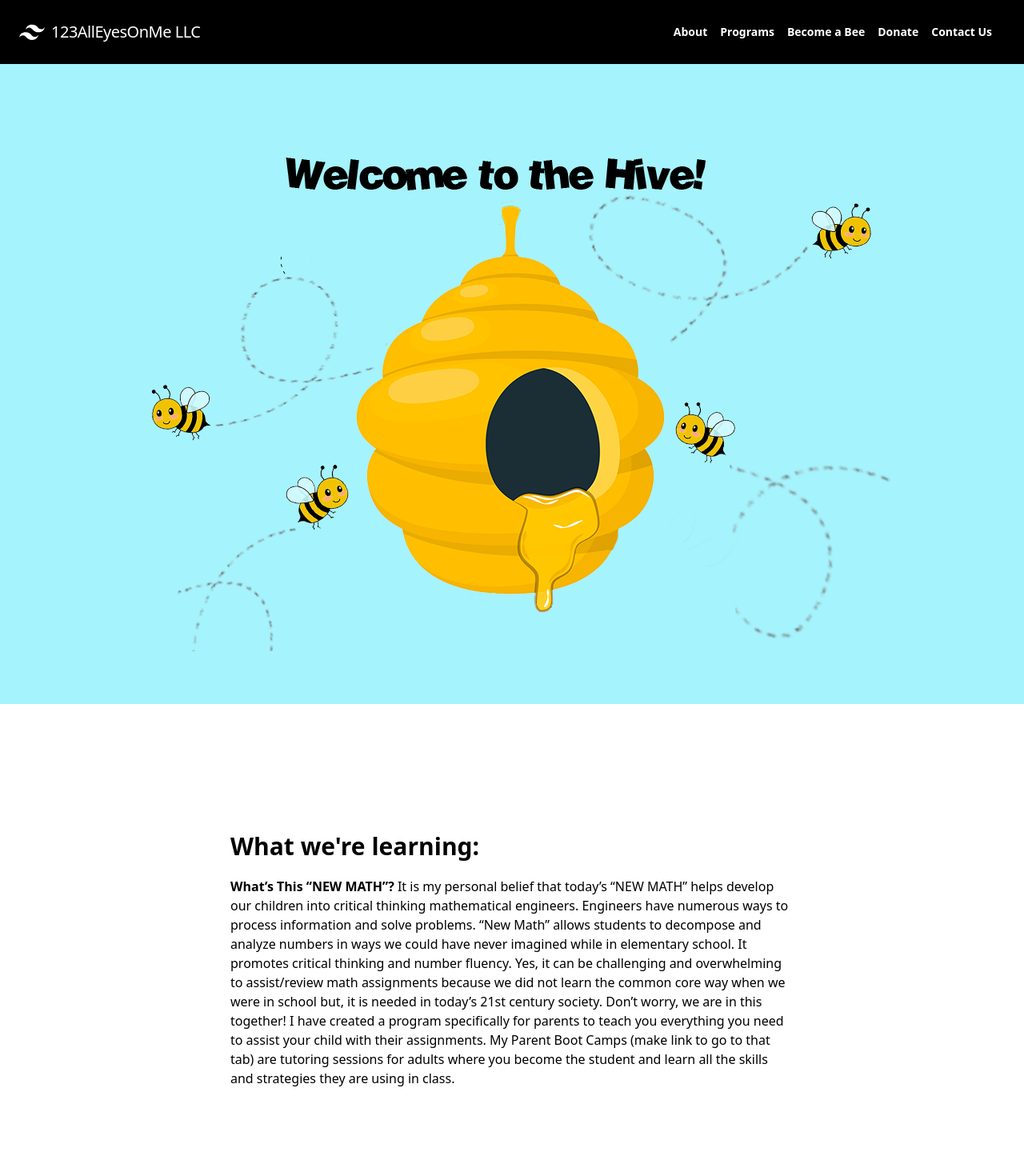
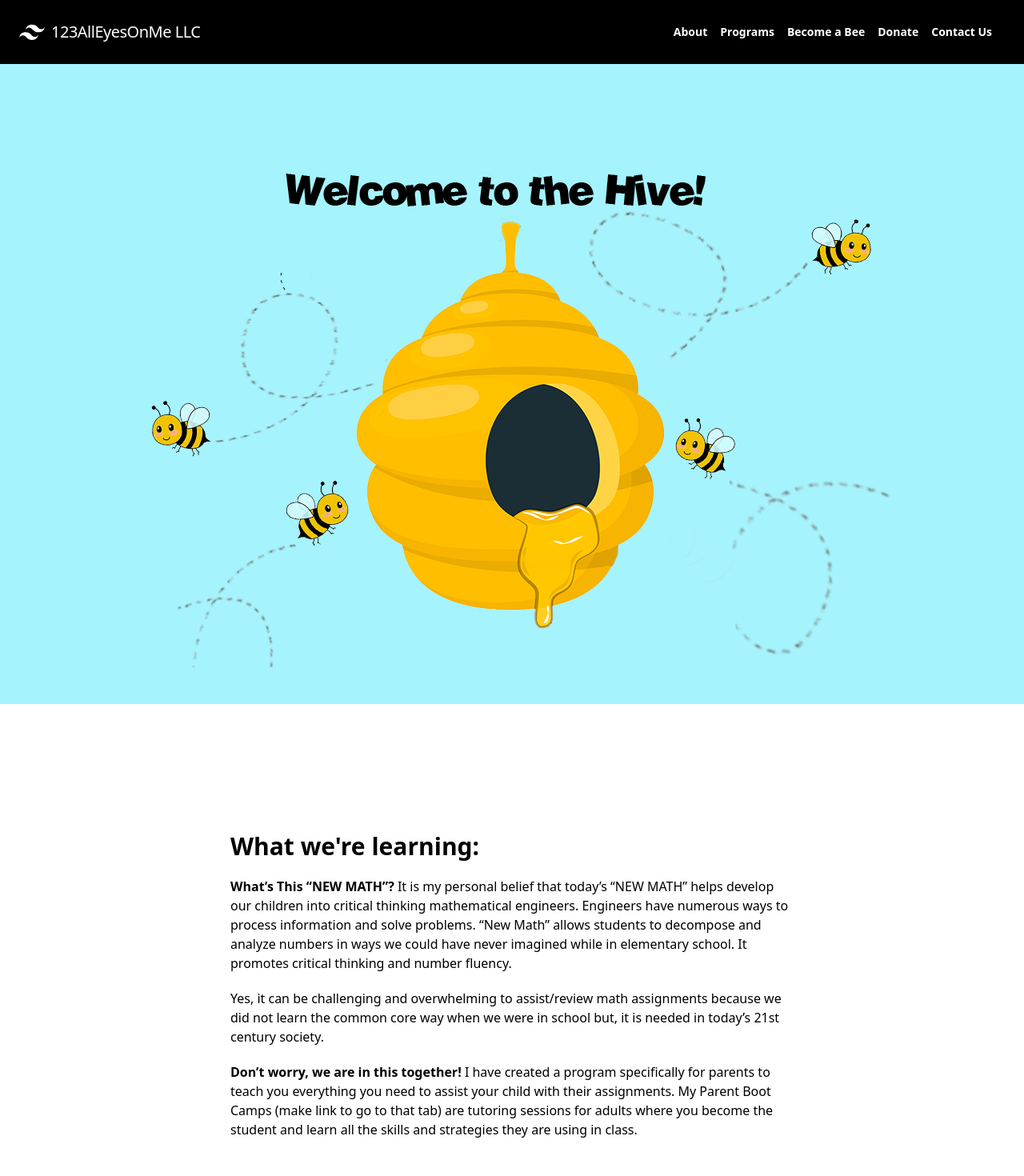
Before and after one commit to sbcodes90/alleyesonme, a React (Create React App) app in the folder app/: page /Home/welcome in a window 1280 px wide. Shown: the top 1470 px of the page at 80% size. Built offline with nearby package versions, Linux system fonts and the light colour scheme.

Commit message:
css updates to welcome moobile page

```diff
--- a/app/src/components/Welcome.js
+++ b/app/src/components/Welcome.js
@@ -7,28 +7,29 @@ import React from 'react'
 export default function Welcome() {
   return (
     <>
-    <div className="grid grid-row justify-center items-center  h-auto lg:min-h-screen bg-cyan-200">
+    <div className="grid grid-row justify-center items-center  h-auto lg:min-h-screen bg-cyan-200 pt-10">
       <img src={hive} alt="hive" />
     </div>
     <section className="lg:p-20">
-      <div className="p-20 lg:px-52">
+      <div className="p-10 lg:p-20 lg:px-52">
         <div className=" text-xl lg:text-3xl font-black pb-5">What we're learning:</div>
-        <div className="text-md font-medium">
+        <div className="text-md font-normal">
           <strong>What’s This “NEW MATH”?</strong> It is my personal belief that today’s “NEW
           MATH” helps develop our children into critical thinking mathematical
           engineers. Engineers have numerous ways to process information and
           solve problems. “New Math” allows students to decompose and analyze
           numbers in ways we could have never imagined while in elementary
-          school. It promotes critical thinking and number fluency. Yes, it
+          school. It promotes critical thinking and number fluency. <div className="pt-5">Yes, it
           can be challenging and overwhelming to assist/review math
           assignments because we did not learn the common core way when we
-          were in school but, it is needed in today’s 21st century society.
-          Don’t worry, we are in this together! I have created a program
+          were in school but, it is needed in today’s 21st century society.</div>
+          <div className="pt-5"><strong>Don’t worry, we are in this together!</strong>
+           { ' ' }I have created a program
           specifically for parents to teach you everything you need to assist
           your child with their assignments. My Parent Boot Camps (make link
           to go to that tab) are tutoring sessions for adults where you become
           the student and learn all the skills and strategies they are using
-          in class.
+          in class.</div>
         </div>
       </div>
       </section>
```
Also changed, not shown: 2 other files (tests, documents, lock files or other folders).
